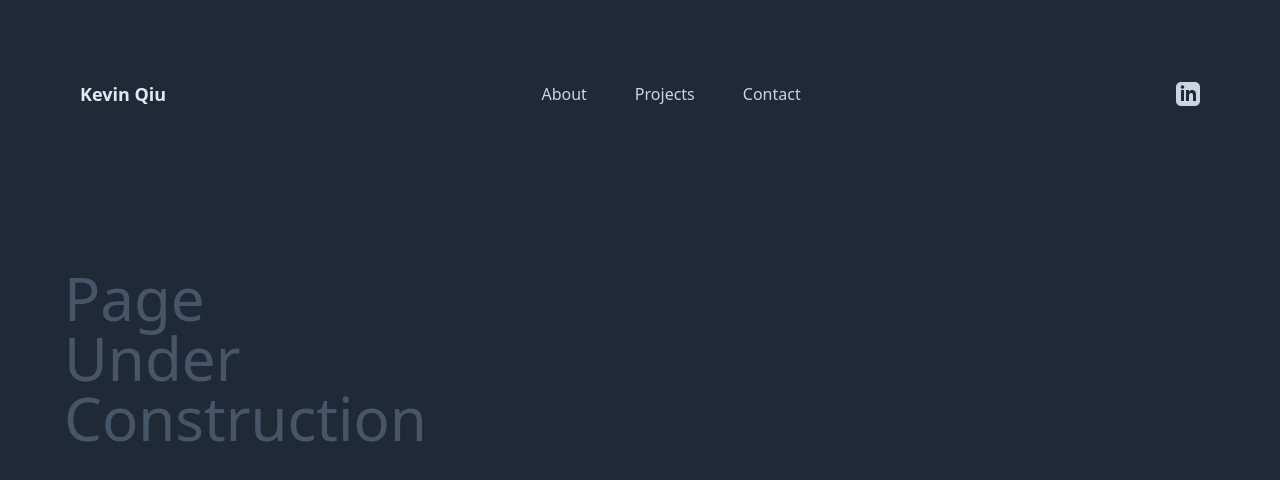
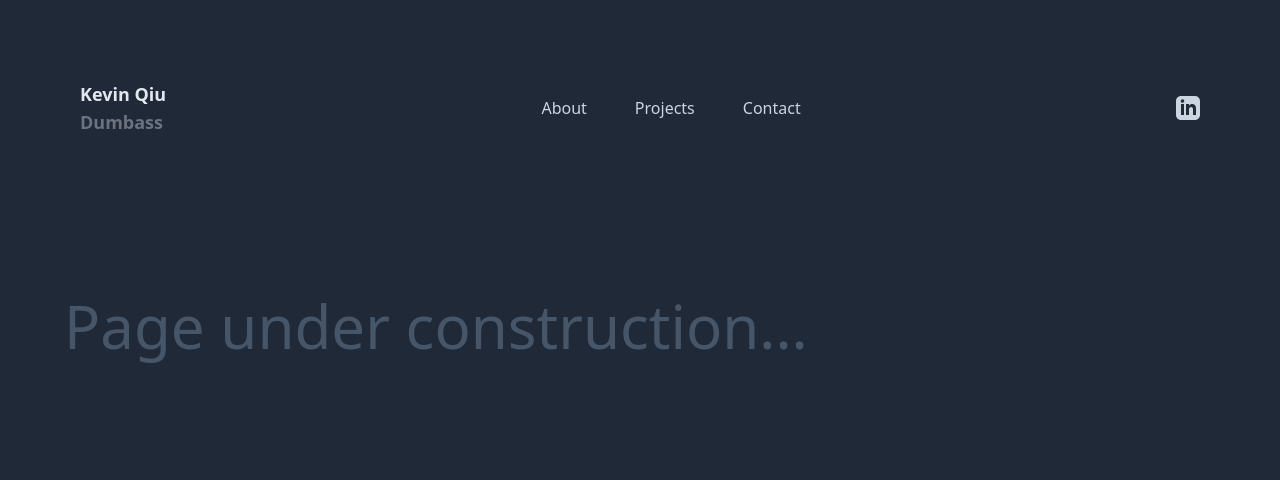
Before and after one commit to kzqiu/portfolio, a Next.js app: page / in a window 1280 px wide. Shown: the top 480 px of the page. Built offline with nearby package versions, Linux system fonts and the light colour scheme.

Commit message:
Added dynamic rendering to Navbar, updated highlighting rules.

```diff
--- a/components/navbar.js
+++ b/components/navbar.js
@@ -1,6 +1,8 @@
 import Link from "next/link";
+import { useRouter } from "next/router";
 
 export default function Navbar() {
+    const router = useRouter()
     return (
         <div className="max-w-6xl mx-auto px-4 py-10 md:py-20">
             <div className="flex justify-between items-center">
@@ -8,18 +10,19 @@ export default function Navbar() {
                     <a>
                         <div className="flex flex-col">
                             <h1 className="text-lg font-semibold text-slate-200 hover:text-gray-500">Kevin Qiu</h1>
+                            <h1 className="text-lg font-semibold text-gray-500">Dumbass</h1>
                         </div>
                     </a>
                 </Link>
                 <div className="space-x-12 hidden md:block">
                     <Link href="../about">
-                        <a className="text-slate-300 hover:text-gray-500 font-medium">About</a>
+                        <a className={`text-base text-slate-300 hover:text-gray-500 ${router.asPath === "/about" ? "font-bold" : "font-medium"}`}>About</a>
                     </Link>
                     <Link href="../projects">
-                        <a className="text-slate-300 hover:text-gray-500 font-medium">Projects</a>
+                        <a className={`text-base text-slate-300 hover:text-gray-500 ${router.asPath === "/projects" ? "font-bold" : "font-medium"}`}>Projects</a>
                     </Link>
                     <Link href="../contact">
-                        <a className="text-slate-300 hover:text-gray-500 font-medium">Contact</a>
+                        <a className={`text-base text-slate-300 hover:text-gray-500 ${router.asPath === "/contact" ? "font-bold" : "font-medium"}`}>Contact</a>
                     </Link>
                 </div>
                 <div className="space-x-8">
--- a/components/supercontainer.js
+++ b/components/supercontainer.js
@@ -14,7 +14,7 @@ export default function SuperContainer({children}) {
                 <title>{meta.title}</title>
                 <link rel="shortcut icon" href="/images/favicon.ico"/>
             </Head>
-            <main className="w-full min-h-screen">
+            <main className="w-full min-h-screen selection:bg-fuchsia-300 selection:text-fuchsia-900">
                 <Navbar/>
                 <div>{children}</div>
                 <Footer/>
--- a/pages/index.js
+++ b/pages/index.js
@@ -5,9 +5,7 @@ export default function Home() {
     <SuperContainer>
         <div className="flex flex-row max-w-6xl mx-auto py-20">
             <div className="flex flex-col text-6xl text-slate-600">
-                <h1>Page</h1>
-                <h1>Under</h1>
-                <h1>Construction</h1>
+                <h1>Page under construction...</h1>
             </div>
         </div>
     </SuperContainer>
```
